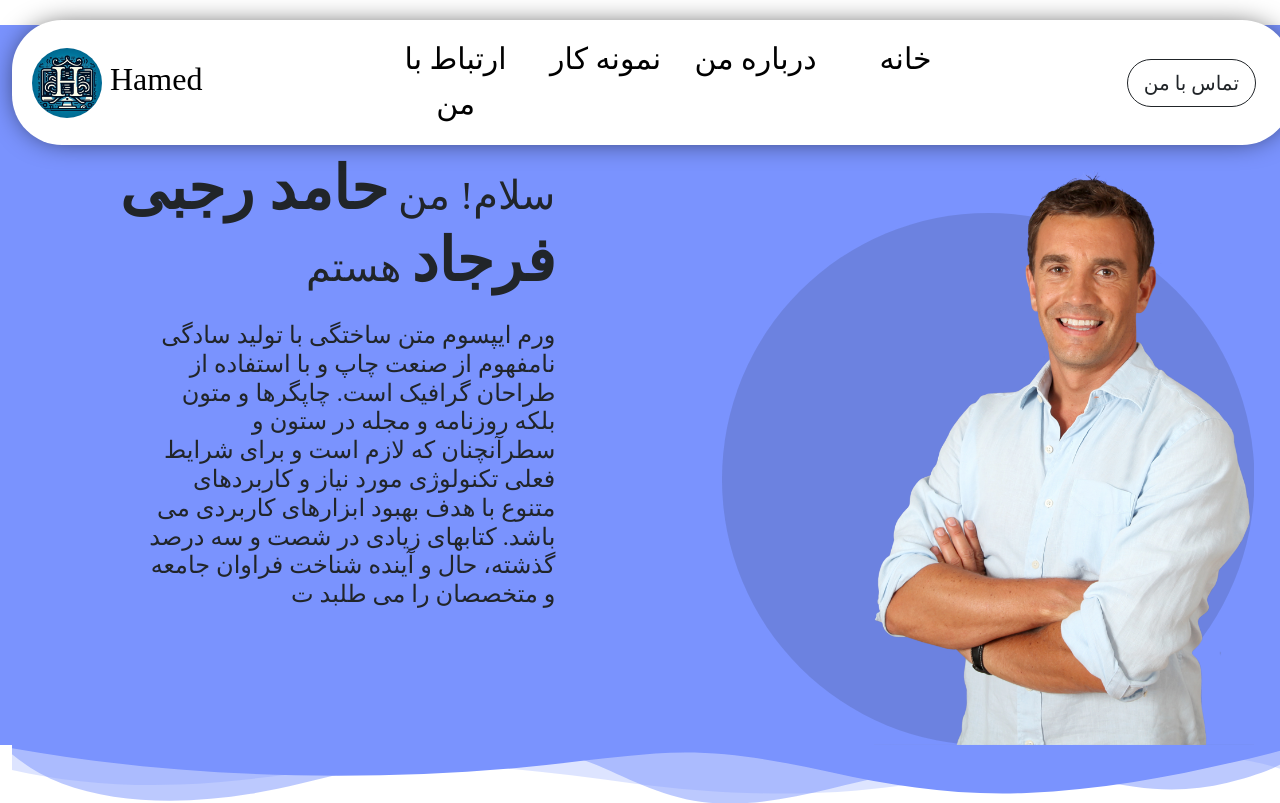
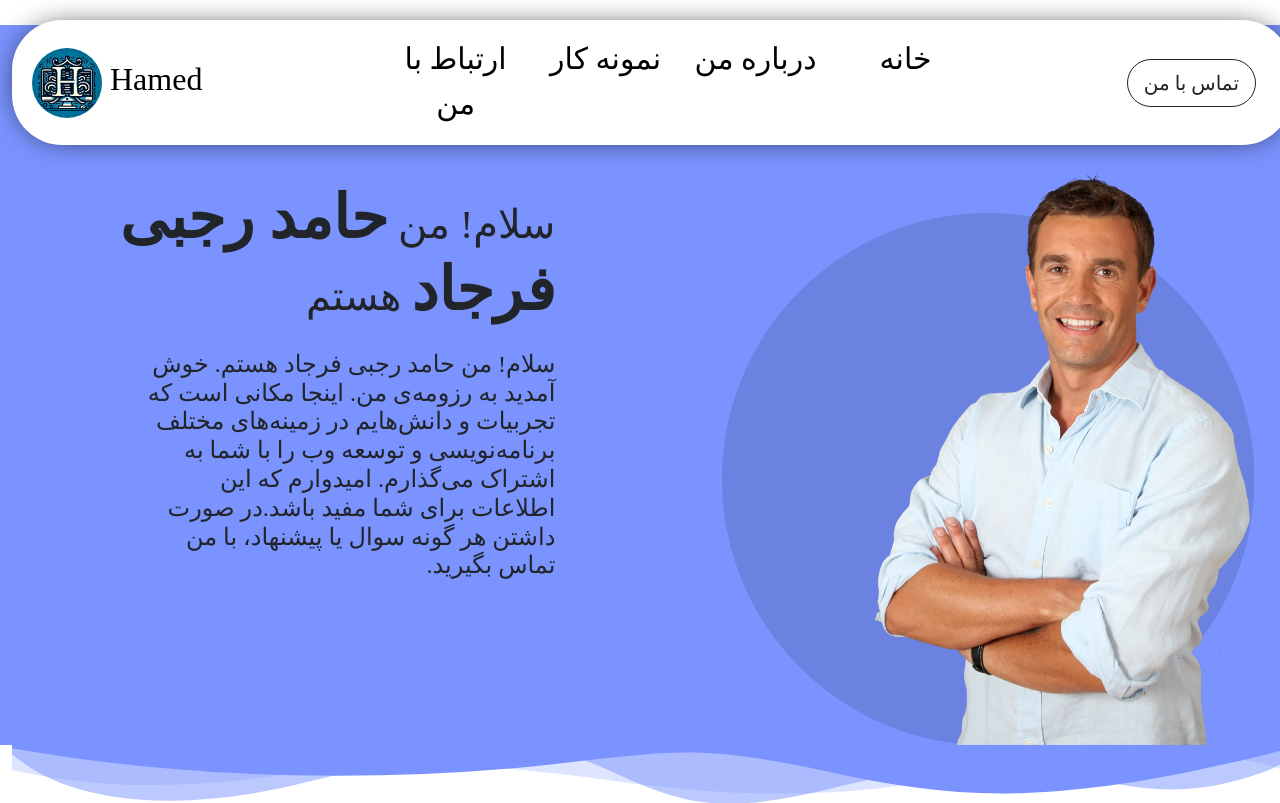
Before and after one commit to hamedrf/my-CV, a React (Create React App) app: page / in a window 1280 px wide. Shown: the top 803 px of the page. Built offline with nearby package versions, Linux system fonts and the light colour scheme; a small style sheet from the web is missing.

Commit message:
Update Home.tsx

```diff
--- a/src/pages/Home.tsx
+++ b/src/pages/Home.tsx
@@ -65,7 +65,7 @@ export const Home = () => {
             </div>
             <div className="col-lg-5 col-sm-12 text-lg-end text-center row" style={{marginRight : "20px!important"}}>
                 <h1>سلام! من <strong className="xl-size">حامد رجبی فرجاد</strong> هستم </h1>
-                <h3 className="mt-3 col-lg-9 col-11 mx-auto mx-lg-0" style={{fontSize : "1.5em"}}>ورم ایپسوم متن ساختگی با تولید سادگی نامفهوم از صنعت چاپ و با استفاده از طراحان گرافیک است. چاپگرها و متون بلکه روزنامه و مجله در ستون و سطرآنچنان که لازم است و برای شرایط فعلی تکنولوژی مورد نیاز و کاربردهای متنوع با هدف بهبود ابزارهای کاربردی می باشد. کتابهای زیادی در شصت و سه درصد گذشته، حال و آینده شناخت فراوان جامعه و متخصصان را می طلبد ت</h3>
+                <h3 className="mt-3 col-lg-9 col-11 mx-auto mx-lg-0" style={{fontSize : "1.5em"}}>سلام! من حامد رجبی فرجاد هستم. خوش آمدید به رزومه‌ی من. اینجا مکانی است که تجربیات و دانش‌هایم در زمینه‌های مختلف برنامه‌نویسی و توسعه وب را با شما به اشتراک می‌گذارم. امیدوارم که این اطلاعات برای شما مفید باشد.در صورت داشتن هر گونه سوال یا پیشنهاد، با من تماس بگیرید.</h3>
             </div>
         </div>
         {/* separator header */}
```
